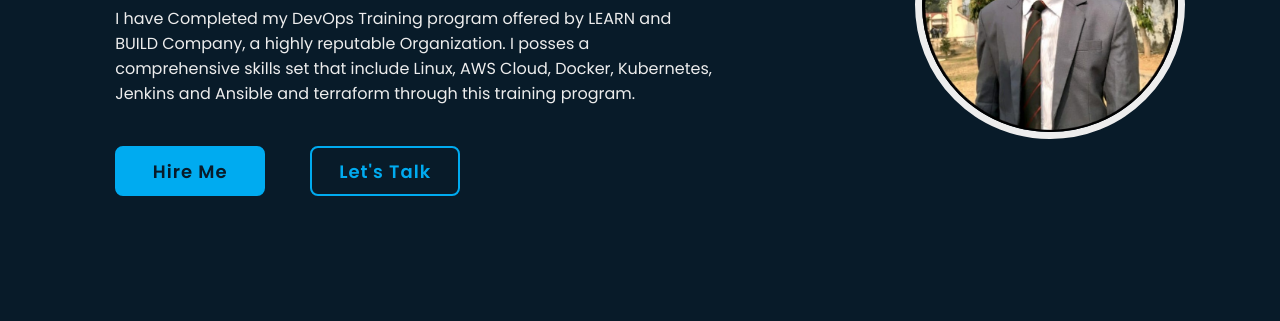
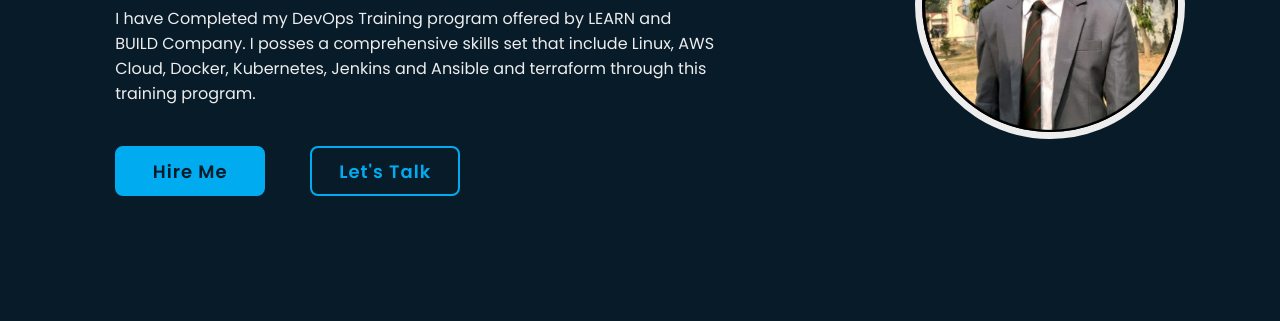
Before and after one commit to ravikant-85/my-portfolio, a plain HTML site: page index.html in a window 1280 px wide. Shown: the part 393-714 px from the top of the page. Drawn offline with nearby package versions, Linux system fonts and the light colour scheme.

Commit message:
Update index.html

```diff
--- a/index.html
+++ b/index.html
@@ -30,8 +30,7 @@
             <div class="text-animate">
                 <h3>DevOps Engineer & Cloud Computing</h3>
             </div>
-            <p>I have Completed my DevOps Training program offered by LEARN and BUILD Company, a highly
-                reputable Organization.
+            <p>I have Completed my DevOps Training program offered by LEARN and BUILD Company.
                 I posses a comprehensive skills set that include Linux, AWS Cloud, Docker, Kubernetes, Jenkins and Ansible and terraform
                 through this training program.</p>
 
```
